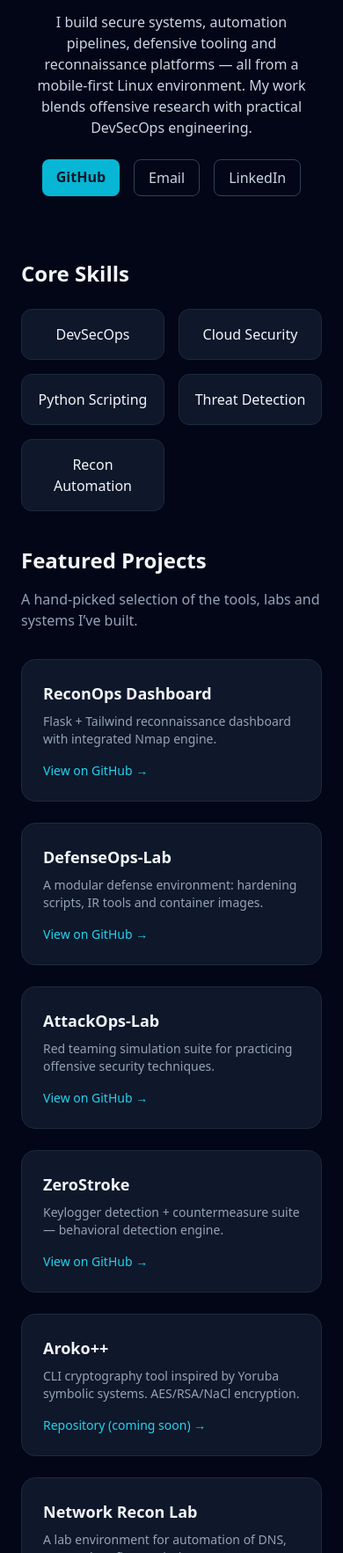
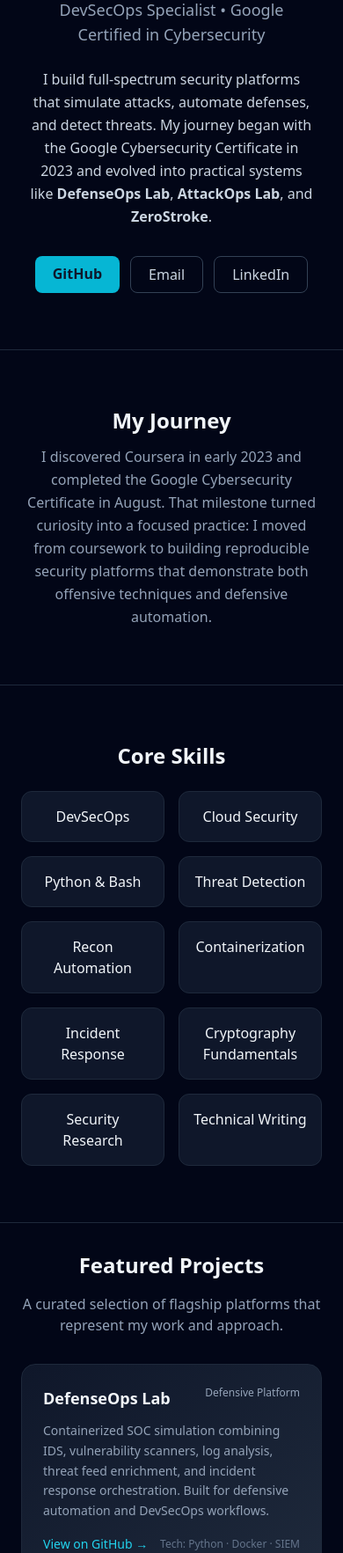
Before and after one commit to Specia-cipher/cipherlabs-site, a plain HTML site: page index.html in a window 390 px wide. Shown: the part 235-2000 px from the top of the page at 88% size. Drawn offline with nearby package versions, Linux system fonts and the light colour scheme.

Commit message:
Upgraded landing page to look more aesthetically pleasing and fully responsive

```diff
--- a/index.html
+++ b/index.html
@@ -7,98 +7,123 @@
 
   <!-- Tailwind CDN -->
   <script src="https://cdn.tailwindcss.com"></script>
-  <meta name="description" content="DevSecOps Specialist & Cybersecurity Researcher — Portfolio, Projects, Labs and Security Tools." />
+  <meta name="description" content="Security Engineer | Creator of Full-Spectrum Security Platforms (DefenseOps, AttackOps, ZeroStroke) | Google Certified in Cybersecurity" />
 </head>
 
 <body class="bg-slate-950 text-slate-100 antialiased">
 
-  <!-- =============== HERO SECTION =============== -->
-  <header class="max-w-5xl mx-auto p-8 text-center">
-    <div class="flex justify-center mb-4">
-      <!-- Temporary logo placeholder (We will design a custom one later) -->
-      <div class="w-20 h-20 rounded-full bg-cyan-500 flex items-center justify-center text-slate-900 text-3xl font-bold shadow-lg">
+  <!-- HERO -->
+  <header class="max-w-6xl mx-auto p-8 sm:p-12 text-center">
+    <div class="flex justify-center mb-6">
+      <div class="w-24 h-24 rounded-full bg-cyan-500 flex items-center justify-center text-slate-900 text-4xl font-extrabold shadow-lg">
         C
       </div>
     </div>
 
-    <h1 class="text-4xl font-bold tracking-tight">Cipher Security</h1>
-    <p class="text-slate-400 mt-2 text-lg">Sanni Idris • DevSecOps Specialist • Cybersecurity Researcher</p>
+    <h1 class="text-4xl sm:text-5xl font-extrabold tracking-tight">Cipher Security</h1>
+    <p class="text-slate-400 mt-3 text-lg sm:text-xl">Sanni Idris • Security Engineer • DevSecOps Specialist • Google Certified in Cybersecurity</p>
 
-    <p class="max-w-2xl mx-auto mt-4 text-slate-300">
-      I build secure systems, automation pipelines, defensive tooling and reconnaissance platforms —
-      all from a mobile-first Linux environment. My work blends offensive research with practical DevSecOps engineering.
+    <p class="max-w-3xl mx-auto mt-6 text-slate-300 text-base sm:text-lg leading-relaxed">
+      I build full‑spectrum security platforms that simulate attacks, automate defenses, and detect threats.
+      My journey began with the Google Cybersecurity Certificate in 2023 and evolved into practical systems like
+      <strong>DefenseOps Lab</strong>, <strong>AttackOps Lab</strong>, and <strong>ZeroStroke</strong>.
     </p>
 
-    <div class="mt-6 flex justify-center gap-4">
-      <a class="px-4 py-2 bg-cyan-500 rounded-lg text-slate-900 font-semibold" href="https://github.com/Specia-cipher" target="_blank">GitHub</a>
-      <a class="px-4 py-2 border border-slate-700 rounded-lg text-slate-300" href="mailto:sannifreelancer6779@gmail.com">Email</a>
-      <a class="px-4 py-2 border border-slate-700 rounded-lg text-slate-300" href="https://linkedin.com/in/Specia-cipher" target="_blank">LinkedIn</a>
+    <div class="mt-8 flex flex-wrap justify-center gap-3">
+      <a class="px-5 py-2 bg-cyan-500 rounded-lg text-slate-900 font-semibold hover:bg-cyan-400 transition" href="https://github.com/Specia-cipher" target="_blank" rel="noopener">GitHub</a>
+      <a class="px-5 py-2 border border-slate-700 rounded-lg text-slate-300 hover:text-cyan-400 transition" href="mailto:sannifreelancer6779@gmail.com">Email</a>
+      <a class="px-5 py-2 border border-slate-700 rounded-lg text-slate-300 hover:text-cyan-400 transition" href="https://linkedin.com/in/sanni-idris-89917a262" target="_blank" rel="noopener">LinkedIn</a>
     </div>
   </header>
 
-  <!-- =============== SKILLS =============== -->
-  <section class="max-w-5xl mx-auto px-6 py-10">
-    <h2 class="text-2xl font-bold mb-6">Core Skills</h2>
+  <hr class="border-slate-800 my-8" />
+
+  <!-- JOURNEY -->
+  <section class="max-w-4xl mx-auto px-6 py-8 text-center">
+    <h2 class="text-2xl sm:text-3xl font-bold mb-3">My Journey</h2>
+    <p class="text-slate-400 leading-relaxed">
+      I discovered Coursera in early 2023 and completed the Google Cybersecurity Certificate in August. That milestone turned curiosity into a focused practice: I moved from coursework to building reproducible security platforms that demonstrate both offensive techniques and defensive automation.
+    </p>
+  </section>
+
+  <hr class="border-slate-800 my-8" />
+
+  <!-- SKILLS -->
+  <section class="max-w-6xl mx-auto px-6 py-8">
+    <h2 class="text-2xl sm:text-3xl font-bold mb-6 text-center">Core Skills</h2>
     <div class="grid grid-cols-2 sm:grid-cols-3 lg:grid-cols-5 gap-4">
       <div class="bg-slate-900 p-4 rounded-xl border border-slate-800 text-center">DevSecOps</div>
       <div class="bg-slate-900 p-4 rounded-xl border border-slate-800 text-center">Cloud Security</div>
-      <div class="bg-slate-900 p-4 rounded-xl border border-slate-800 text-center">Python Scripting</div>
+      <div class="bg-slate-900 p-4 rounded-xl border border-slate-800 text-center">Python & Bash</div>
       <div class="bg-slate-900 p-4 rounded-xl border border-slate-800 text-center">Threat Detection</div>
       <div class="bg-slate-900 p-4 rounded-xl border border-slate-800 text-center">Recon Automation</div>
+      <div class="bg-slate-900 p-4 rounded-xl border border-slate-800 text-center">Containerization</div>
+      <div class="bg-slate-900 p-4 rounded-xl border border-slate-800 text-center">Incident Response</div>
+      <div class="bg-slate-900 p-4 rounded-xl border border-slate-800 text-center">Cryptography Fundamentals</div>
+      <div class="bg-slate-900 p-4 rounded-xl border border-slate-800 text-center">Security Research</div>
+      <div class="bg-slate-900 p-4 rounded-xl border border-slate-800 text-center">Technical Writing</div>
     </div>
   </section>
 
-  <!-- =============== PROJECTS SECTION =============== -->
-  <section class="max-w-5xl mx-auto px-6 pb-16">
-    <h2 class="text-2xl font-bold mb-4">Featured Projects</h2>
-    <p class="text-slate-400 mb-8">A hand-picked selection of the tools, labs and systems I’ve built.</p>
+  <hr class="border-slate-800 my-8" />
 
-    <div class="grid sm:grid-cols-2 lg:grid-cols-3 gap-6">
+  <!-- FEATURED PROJECTS -->
+  <section class="max-w-6xl mx-auto px-6 pb-16">
+    <h2 class="text-2xl sm:text-3xl font-bold mb-4 text-center">Featured Projects</h2>
+    <p class="text-slate-400 mb-8 text-center">A curated selection of flagship platforms that represent my work and approach.</p>
 
-      <!-- Project Card -->
-      <div class="bg-slate-900 p-6 rounded-2xl border border-slate-800 hover:border-cyan-500 transition">
-        <h3 class="font-bold text-lg">ReconOps Dashboard</h3>
-        <p class="text-slate-400 mt-2 text-sm">Flask + Tailwind reconnaissance dashboard with integrated Nmap engine.</p>
-        <a href="https://github.com/Specia-cipher/reconops-dashboard" target="_blank" class="block mt-4 text-cyan-400 text-sm">View on GitHub →</a>
-      </div>
+    <div class="grid gap-6 sm:grid-cols-2 lg:grid-cols-2">
+      <!-- DefenseOps -->
+      <article class="bg-gradient-to-br from-slate-900 to-slate-800 p-6 rounded-2xl border border-slate-800 hover:shadow-lg transition">
+        <header class="flex items-start justify-between">
+          <h3 class="font-bold text-lg">DefenseOps Lab</h3>
+          <span class="text-xs text-slate-400">Defensive Platform</span>
+        </header>
+        <p class="text-slate-400 mt-3 text-sm leading-relaxed">
+          Containerized SOC simulation combining IDS, vulnerability scanners, log analysis, threat feed enrichment, and incident response orchestration. Built for defensive automation and DevSecOps workflows.
+        </p>
+        <div class="mt-4 flex items-center justify-between">
+          <a class="text-cyan-400 text-sm" href="https://github.com/Specia-cipher/defenseops-lab" target="_blank" rel="noopener">View on GitHub →</a>
+          <div class="text-xs text-slate-500">Tech: Python · Docker · SIEM</div>
+        </div>
+      </article>
 
-      <div class="bg-slate-900 p-6 rounded-2xl border border-slate-800 hover:border-cyan-500 transition">
-        <h3 class="font-bold text-lg">DefenseOps-Lab</h3>
-        <p class="text-slate-400 mt-2 text-sm">A modular defense environment: hardening scripts, IR tools and container images.</p>
-        <a href="https://github.com/Specia-cipher/DefenseOps-lab" target="_blank" class="block mt-4 text-cyan-400 text-sm">View on GitHub →</a>
-      </div>
+      <!-- AttackOps -->
+      <article class="bg-gradient-to-br from-slate-900 to-slate-800 p-6 rounded-2xl border border-slate-800 hover:shadow-lg transition">
+        <header class="flex items-start justify-between">
+          <h3 class="font-bold text-lg">AttackOps Lab</h3>
+          <span class="text-xs text-slate-400">Offensive Platform</span>
+        </header>
+        <p class="text-slate-400 mt-3 text-sm leading-relaxed">
+          Modular red‑team toolkit covering the MITRE ATT&CK chain: reconnaissance, payload generation, phishing, exploitation, persistence, C2, and data exfiltration. Designed for safe, controlled adversary emulation.
+        </p>
+        <div class="mt-4 flex items-center justify-between">
+          <a class="text-cyan-400 text-sm" href="https://github.com/Specia-cipher/AttackOps-lab" target="_blank" rel="noopener">View on GitHub →</a>
+          <div class="text-xs text-slate-500">Tech: Python · Shell · MITRE</div>
+        </div>
+      </article>
 
-      <div class="bg-slate-900 p-6 rounded-2xl border border-slate-800 hover:border-cyan-500 transition">
-        <h3 class="font-bold text-lg">AttackOps-Lab</h3>
-        <p class="text-slate-400 mt-2 text-sm">Red teaming simulation suite for practicing offensive security techniques.</p>
-        <a href="https://github.com/Specia-cipher/AttackOps-lab" target="_blank" class="block mt-4 text-cyan-400 text-sm">View on GitHub →</a>
-      </div>
+      <!-- ZeroStroke -->
+      <article class="bg-gradient-to-br from-slate-900 to-slate-800 p-6 rounded-2xl border border-slate-800 hover:shadow-lg transition">
+        <header class="flex items-start justify-between">
+          <h3 class="font-bold text-lg">ZeroStroke</h3>
+          <span class="text-xs text-slate-400">Countermeasure Research</span>
+        </header>
+        <p class="text-slate-400 mt-3 text-sm leading-relaxed">
+          Keylogger simulation and detection suite. StrokeCap demonstrates keystroke capture techniques while ZeroStroke provides behavioral detection and alerting. Containerized for safe testing and analysis.
+        </p>
+        <div class="mt-4 flex items-center justify-between">
+          <a class="text-cyan-400 text-sm" href="https://github.com/Specia-cipher/ZeroStroke" target="_blank" rel="noopener">View on GitHub →</a>
+          <div class="text-xs text-slate-500">Tech: Python · Podman</div>
+        </div>
+      </article>
 
-      <div class="bg-slate-900 p-6 rounded-2xl border border-slate-800 hover:border-cyan-500 transition">
-        <h3 class="font-bold text-lg">ZeroStroke</h3>
-        <p class="text-slate-400 mt-2 text-sm">Keylogger detection + countermeasure suite — behavioral detection engine.</p>
-        <a href="https://github.com/Specia-cipher/ZeroStroke" target="_blank" class="block mt-4 text-cyan-400 text-sm">View on GitHub →</a>
-      </div>
-
-      <div class="bg-slate-900 p-6 rounded-2xl border border-slate-800 hover:border-cyan-500 transition">
-        <h3 class="font-bold text-lg">Aroko++</h3>
-        <p class="text-slate-400 mt-2 text-sm">CLI cryptography tool inspired by Yoruba symbolic systems. AES/RSA/NaCl encryption.</p>
-        <a href="#" class="block mt-4 text-cyan-400 text-sm">Repository (coming soon) →</a>
-      </div>
-
-      <div class="bg-slate-900 p-6 rounded-2xl border border-slate-800 hover:border-cyan-500 transition">
-        <h3 class="font-bold text-lg">Network Recon Lab</h3>
-        <p class="text-slate-400 mt-2 text-sm">A lab environment for automation of DNS, port and OS fingerprinting scans.</p>
-        <a href="https://github.com/Specia-cipher/network-recon-lab" target="_blank" class="block mt-4 text-cyan-400 text-sm">View on GitHub →</a>
-      </div>
-
-    </div>
-  </section>
-
-  <!-- =============== FOOTER =============== -->
-  <footer class="text-center text-slate-600 py-10">
-    © 2025 Cipher Security — Built entirely in Termux • DevSecOps by design
-  </footer>
-
-</body>
-</html>
+      <!-- ReconOps Dashboard -->
+      <article class="bg-gradient-to-br from-slate-900 to-slate-800 p-6 rounded-2xl border border-slate-800 hover:shadow-lg transition">
+        <header class="flex items-start justify-between">
+          <h3 class="font-bold text-lg">ReconOps Dashboard</h3>
+          <span class="text-xs text-slate-400">Automation & UI</span>
+        </header>
+        <p class="text-slate-400 mt-3 text-sm leading-relaxed">
+          Flask + Tailwind reconnaissance dashboard with an integrated Nmap engine and structured reporting. Built to streamline recon workflows and produce clean JSON/HTML outputs for pentests.
+        </p>
```
